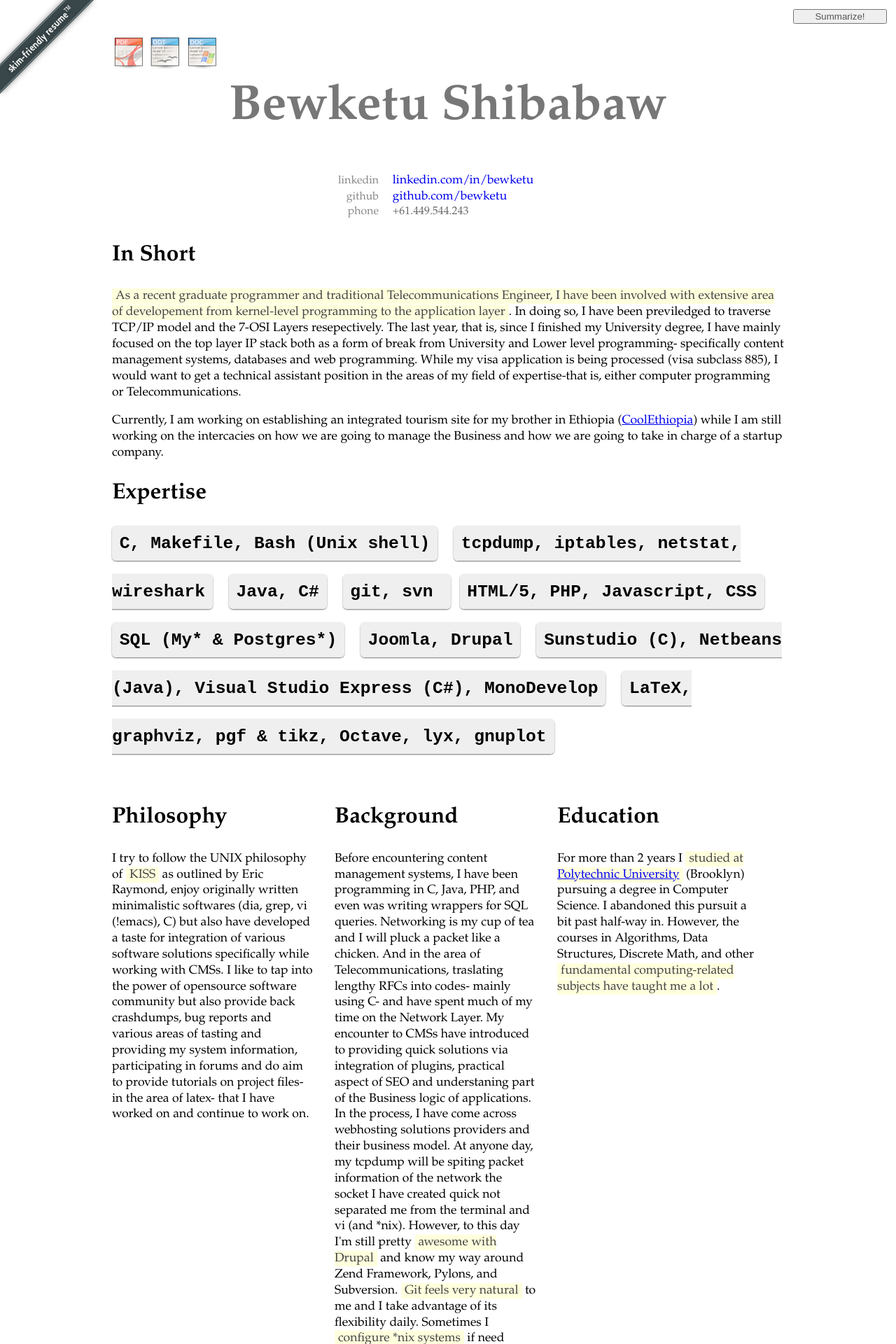
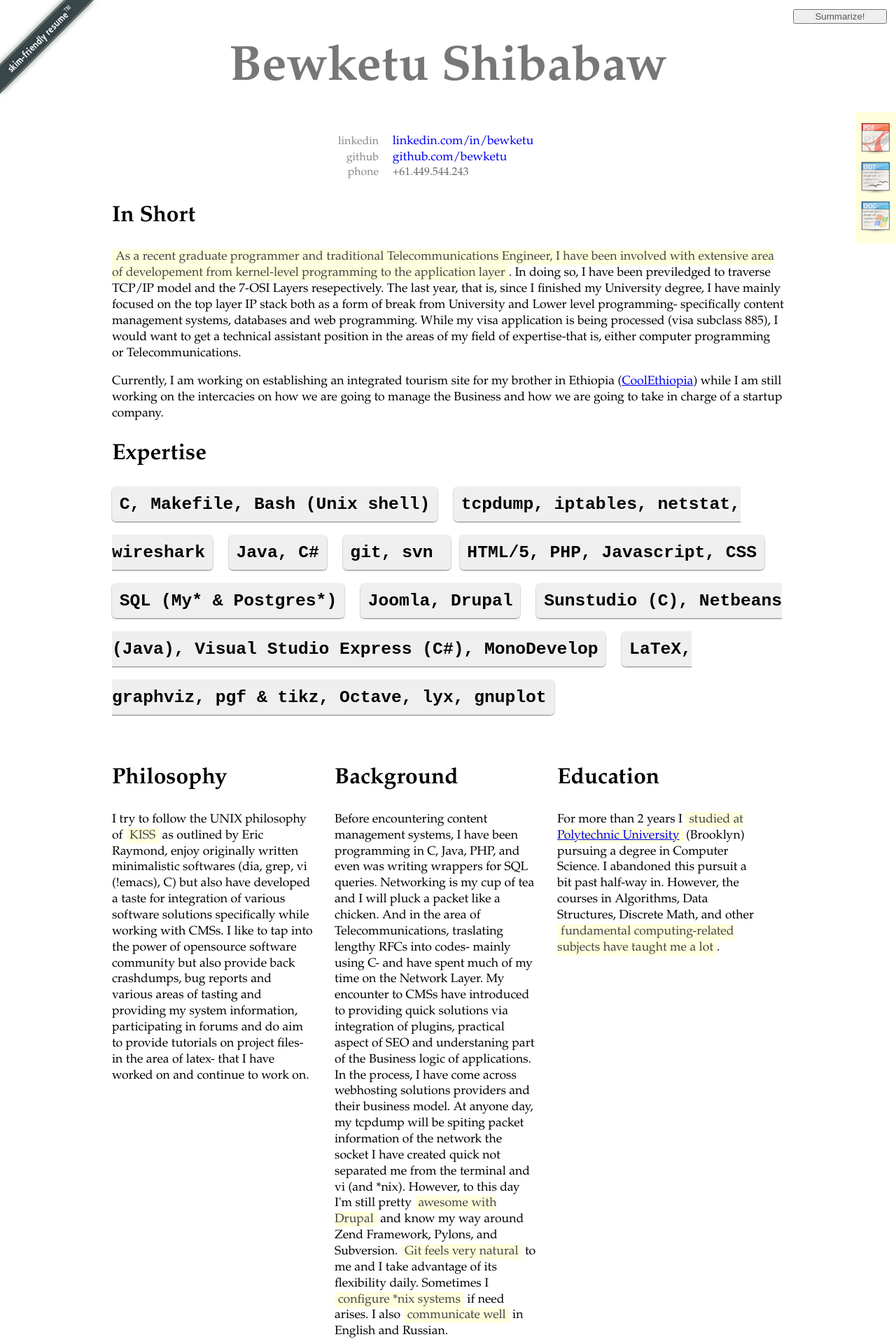
Before and after one commit to bewketut/bewketut.github.com, a Jekyll site: the page built from index.html, in a window 1280 px wide. Shown: the top 1920 px of the page at 70% size. Built offline with Jekyll 4.4.1, drawn with Linux system fonts in a browser that asks for light colours; Markdown is read by kramdown in place of the engine named in the settings; the list of posts is cut into pages by our own code.

Commit message:
modified download link position

```diff
--- a/stylesheets/style.css
+++ b/stylesheets/style.css
@@ -27,7 +27,16 @@ img {
 	border: 0;
 }
 
-#download-link a {
+#download-links {
+  position: absolute;
+  top: 160px;
+  right: 0;
+  padding: 5px;
+  padding-top: 15px;
+  background-color: #ffd;
+}
+
+#download-links a {
 	display: block;
 }
 
```
